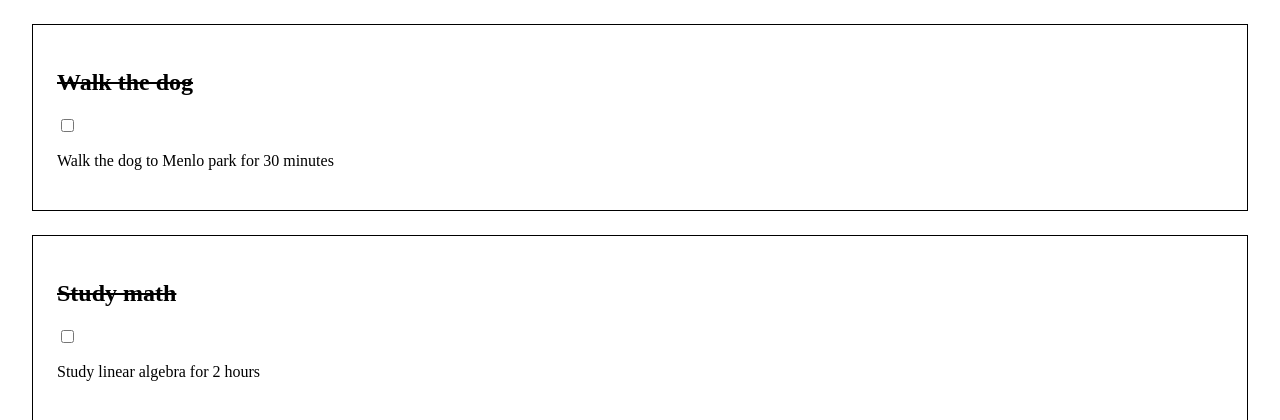
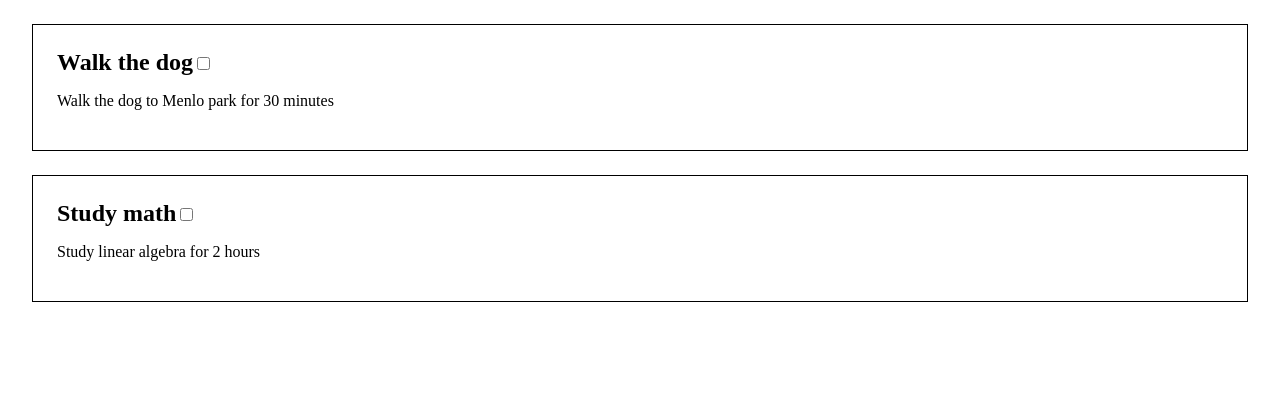
Before and after one commit to ariqRam/react-django-todo, a React (Create React App) app in the folder frontend/: page / in a window 1280 px wide. Shown: the top 420 px of the page. Built offline with nearby package versions, Linux system fonts and the light colour scheme.

Commit message:
a working todo mockup without the addition feature

```diff
--- a/frontend/src/App.jsx
+++ b/frontend/src/App.jsx
@@ -25,18 +25,13 @@ function App() {
     setTodos(todosDb);
   };
 
-  const changeTodos = (todos) => {
-    console.log(todos);
-    setTodos(todos);
-  };
-
   useEffect(() => {
     initializeTodos();
   }, [todos]);
 
   return (
     <div className="App">
-      <TodoList todos={todos} setTodos={changeTodos} />
+      <TodoList todos={todos} setTodos={(todos) => setTodos([...todos])} />
     </div>
   );
 }
--- a/frontend/src/components/Todo.jsx
+++ b/frontend/src/components/Todo.jsx
@@ -1,30 +1,32 @@
-// import { useState } from "react";
 import "../static/todo.css";
 
 const Todo = (props) => {
-  //   const [todo, setTodo] = useState(props.todo);
   const { todo, setTodo } = props;
-
-  console.log(todo.completed);
 
   const onCheckboxChange = (event) => {
     todo.completed = !event.target.checked;
     setTodo(todo);
-    console.log(todo.completed);
   };
 
   const onCheckboxClick = (event) => {
     event.target.checked = todo.completed;
-    console.log("==================", event.target.checked);
   };
 
   return (
     <div className="todoContainer">
-      <h2 className={"todoTitle " + todo.completed ? "strikethrough" : ""}>
+      <h2
+        className="todoTitle"
+        style={
+          todo.completed
+            ? { textDecoration: "line-through", color: "gray" }
+            : {}
+        }
+      >
         {todo.title}
       </h2>
       <input
         type="checkbox"
+        value={todo.id}
         checked={todo.completed}
         onChange={onCheckboxChange}
         onClick={onCheckboxClick}
--- a/frontend/src/components/TodoList.jsx
+++ b/frontend/src/components/TodoList.jsx
@@ -3,11 +3,11 @@ import Todo from "./Todo";
 const TodoList = (props) => {
   const { todos, setTodos } = props;
 
+  // change one entry of todo
   const setTodo = (id, todo) => {
     for (let i in todos) {
       if (todos[i].id === id) {
         todos[i] = todo;
-        console.log(id, todo);
         setTodos(todos);
       }
     }
--- a/frontend/src/static/todo.css
+++ b/frontend/src/static/todo.css
@@ -7,7 +7,3 @@
 .todoTitle {
     display: inline;
 }
-
-.strikethrough {
-    text-decoration: line-through;
-}
```
